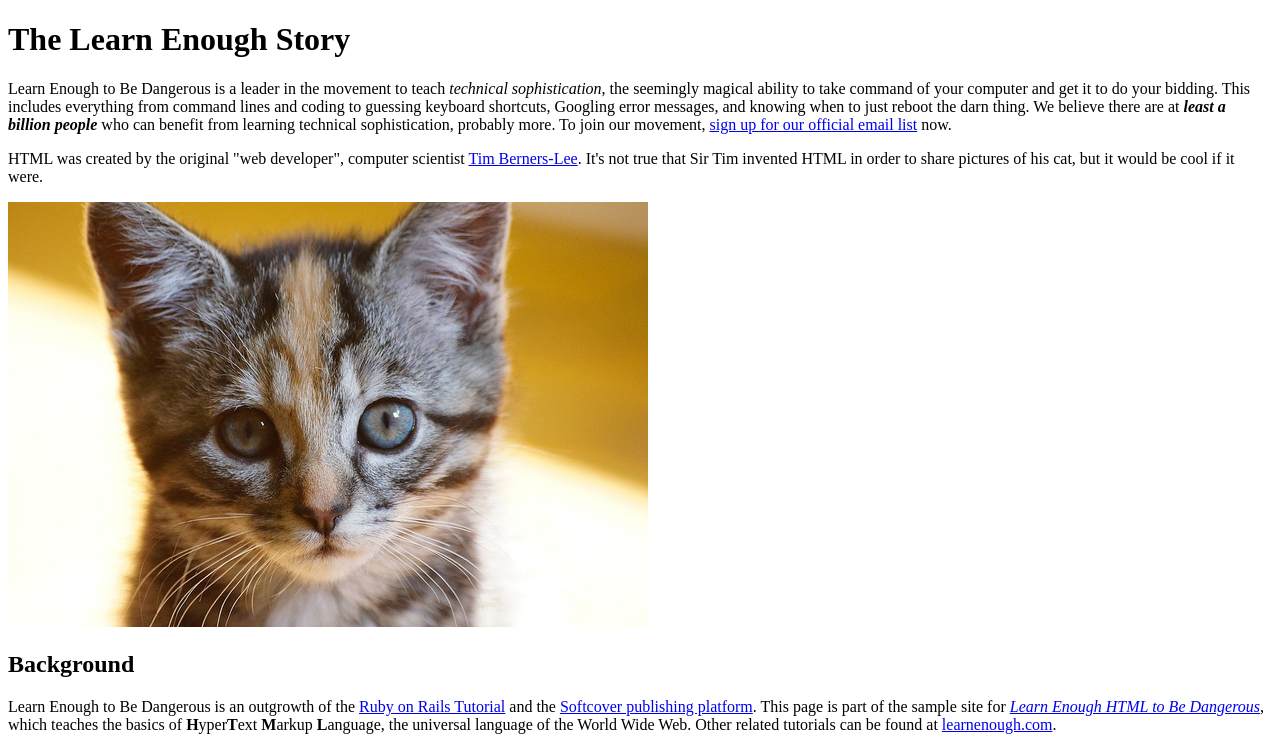
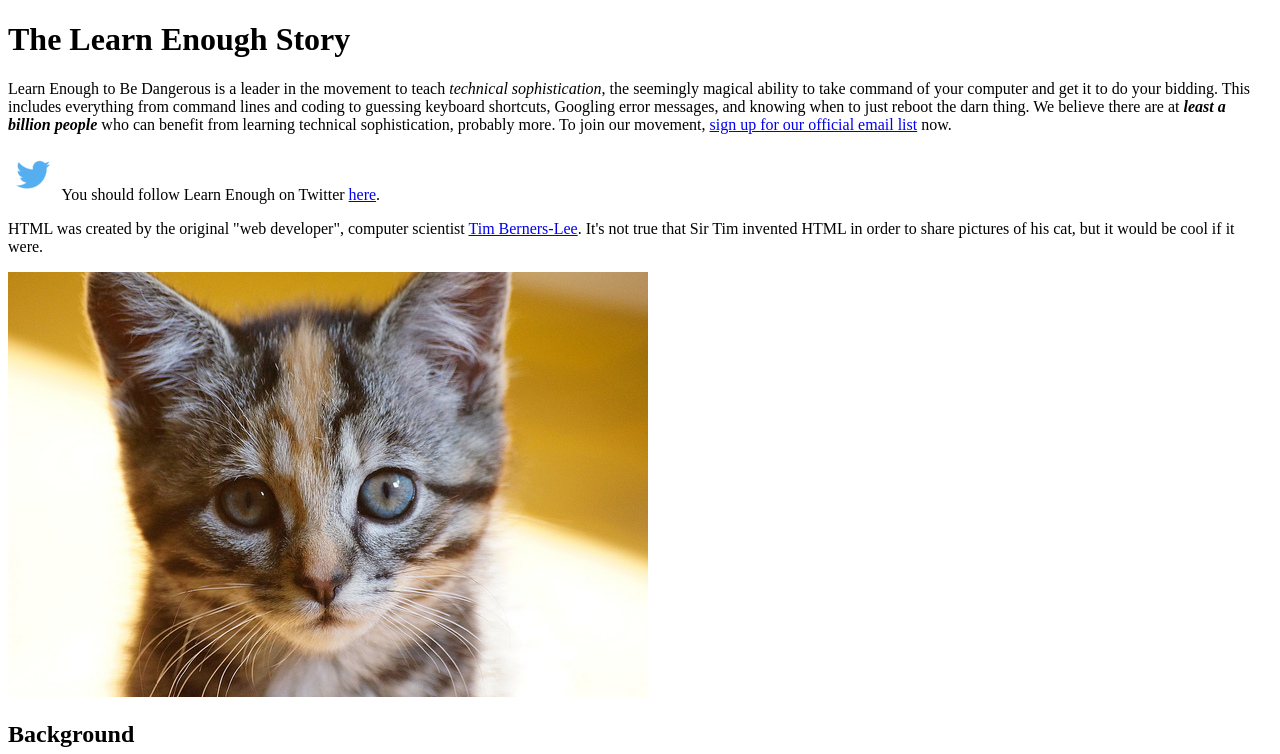
Before and after one commit to Paul26/sample_website, a plain HTML site: page index.html in a window 1280 px wide. Shown: the top 754 px of the page. Drawn offline with Linux system fonts and the light colour scheme.

Commit message:
Add the exercises

```diff
--- a/index.html
+++ b/index.html
@@ -21,13 +21,24 @@
     </p>
 
     <p>
+      <a href="http://twitter.com/learnenough" target="_blank"
+      style="text-decoration: none;">
+        <img src="images/small_twitter_logo.png">
+      </a>
+      You should follow Learn Enough on Twitter
+      <a href="http://twitter.com/learnenough" target="_blank">here</a>.
+    </p>
+
+    <p>
       HTML was created by the original "web developer", computer scientist
       <a href="https://en.wikipedia.org/wiki/Tim_Berners-Lee">Tim Berners-Lee</a>.
       It's not true that Sir Tim invented HTML in order to share pictures of his
       cat, but it would be cool if it were.
     </p>
 
-    <img src="images/kitten.jpg" alt="An adorable kitten">
+    <a href="https://www.flickr.com/photos/deborah_s_perspective/14144861329" target="_blank">
+      <img src="images/kitten.jpg" alt="An adorable kitten">
+    </a>
 
     <h2>Background</h2>
 
```
Also changed, not shown: images/small_twitter_logo.png (added).
